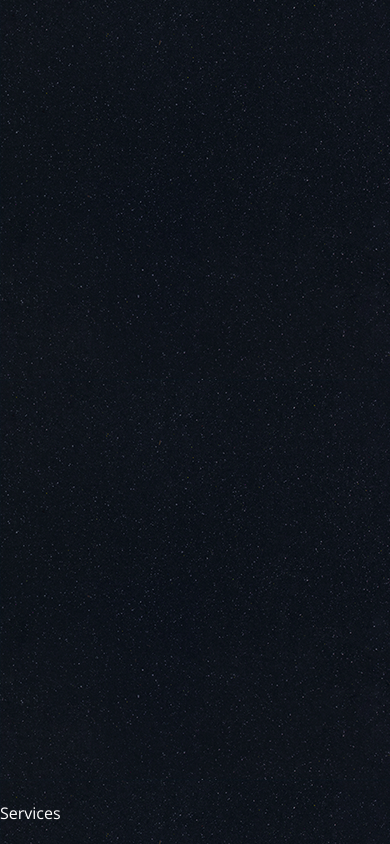
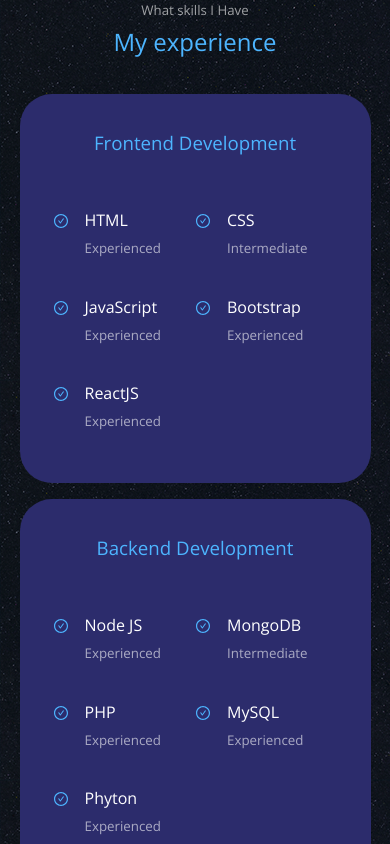
Before and after one commit to KaramGuliyev/KGPortfolio, a React (Create React App) app: page / in a window 390 px wide. Shown: the part 2020-2864 px from the top of the page. Built offline with nearby package versions, Linux system fonts and the light colour scheme.

Commit message:
Responsive Experience Section

```diff
--- a/src/components/experience/Experience.jsx
+++ b/src/components/experience/Experience.jsx
@@ -1,9 +1,97 @@
 import React from 'react'
 import './experience.css';
+import {AiOutlineCheckCircle} from 'react-icons/ai'
 
 const Experience = () => {
   return (
-    <section id='experience'>Experience</section>
+    <section id='experience'>
+      <h5>What skills I Have</h5>
+      <h2>My experience</h2>
+      <div className="container experience__container">
+        <div className="experience__frontend">
+          <h3>Frontend Development</h3>
+          <div className="experience__content">
+            <article className="experience__details">
+              <AiOutlineCheckCircle className='experience__details-icon' />
+              <div>
+                <h4>HTML</h4>
+                <small className='text-light'>Experienced</small>
+              </div>
+            </article>
+            <article className="experience__details">
+              <AiOutlineCheckCircle className='experience__details-icon' />
+              <div>
+                <h4>CSS</h4>
+                <small className='text-light'>Intermediate</small>
+              </div>
+            </article>
+            <article className="experience__details">
+              <AiOutlineCheckCircle className='experience__details-icon' />
+              <div>
+                <h4>JavaScript</h4>
+                <small className='text-light'>Experienced</small>
+              </div>
+            </article>
+            <article className="experience__details">
+              <AiOutlineCheckCircle className='experience__details-icon' />
+              <div>
+                <h4>Bootstrap</h4>
+                <small className='text-light'>Experienced</small>
+              </div>
+            </article>
+            <article className="experience__details">
+              <AiOutlineCheckCircle className='experience__details-icon' />
+              <div>
+                <h4>ReactJS</h4>
+                <small className='text-light'>Experienced</small>
+              </div>
+            </article>
+          </div>
+        </div>
+
+        <div className="experience__backend">
+        <h3>Backend Development</h3>
+          <div className="experience__content">
+              <article className="experience__details">
+                <AiOutlineCheckCircle className='experience__details-icon' />
+                <div>
+                  <h4>Node JS</h4>
+                  <small className='text-light'>Experienced</small>
+                </div>
+              </article>
+              <article className="experience__details">
+                <AiOutlineCheckCircle className='experience__details-icon' />
+                <div>
+                  <h4>MongoDB</h4>
+                  <small className='text-light'>Intermediate</small>
+                </div>
+              </article>
+              <article className="experience__details">
+                <AiOutlineCheckCircle className='experience__details-icon' />
+                <div>
+                  <h4>PHP</h4>
+                  <small className='text-light'>Experienced</small>
+                </div>
+              </article>
+              <article className="experience__details">
+                <AiOutlineCheckCircle className='experience__details-icon' />
+                <div>
+                  <h4>MySQL</h4>
+                  <small className='text-light'>Experienced</small>
+                </div>
+              </article>
+              <article className="experience__details">
+                <AiOutlineCheckCircle className='experience__details-icon' />
+                <div>
+                  <h4>Phyton</h4>
+                  <small className='text-light'>Experienced</small>
+                </div>
+              </article>
+          </div>
+        </div>
+
+      </div>
+    </section>
   )
 }
 
--- a/src/components/experience/experience.css
+++ b/src/components/experience/experience.css
@@ -0,0 +1,70 @@
+.experience__container {
+    display: grid;
+    grid-template-columns: 1fr 1fr;
+    gap: 2rem;
+}
+
+.experience__container > div {
+    background: var(--color-bg-variant);
+    padding: 2.4rem 5rem;
+    border-radius: 2rem;
+    border: 1px solid transparent;
+    transition: var(--transition);
+}
+.experience__container > div:hover {
+    background: transparent;
+    border-color: var(--color-bg-variant);
+    cursor: default;
+}
+
+.experience__container > div h3 {
+    text-align: center;
+    margin-bottom: 2rem;
+    color: var(--color-primary);
+}
+
+.experience__content {
+    display: grid;
+    grid-template-columns: 1fr 1fr;
+    row-gap: 2rem;
+}
+
+.experience__details {
+    display: flex;
+    gap: 1rem;
+}
+
+.experience__details-icon {
+    margin-top: 6px;
+    color: var(--color-primary);
+}
+
+@media screen and (max-width:1024px) {
+    .experience__container {
+        grid-template-columns: 1fr;
+    }
+
+    .experience__container > div {
+        width: 80%;
+        padding: 2rem;
+        margin: 0 auto;
+    }
+
+    .experience__content {
+        padding: 1rem;
+    }
+}
+
+/* MEDIA QUERIES FOR SMALL DEVICES*/
+
+@media screen and (max-width:600px) {
+    .experience__container {
+        gap: 1rem;
+    }
+
+    .experience__container > div {
+        width: 100%;
+        padding: 2rem 1rem;
+
+    }
+}
--- a/src/index.css
+++ b/src/index.css
@@ -61,7 +61,6 @@
 
 section {
     margin-top: 8rem;
-    height: 100vh;
 }
 
 section > h2 ,
```
